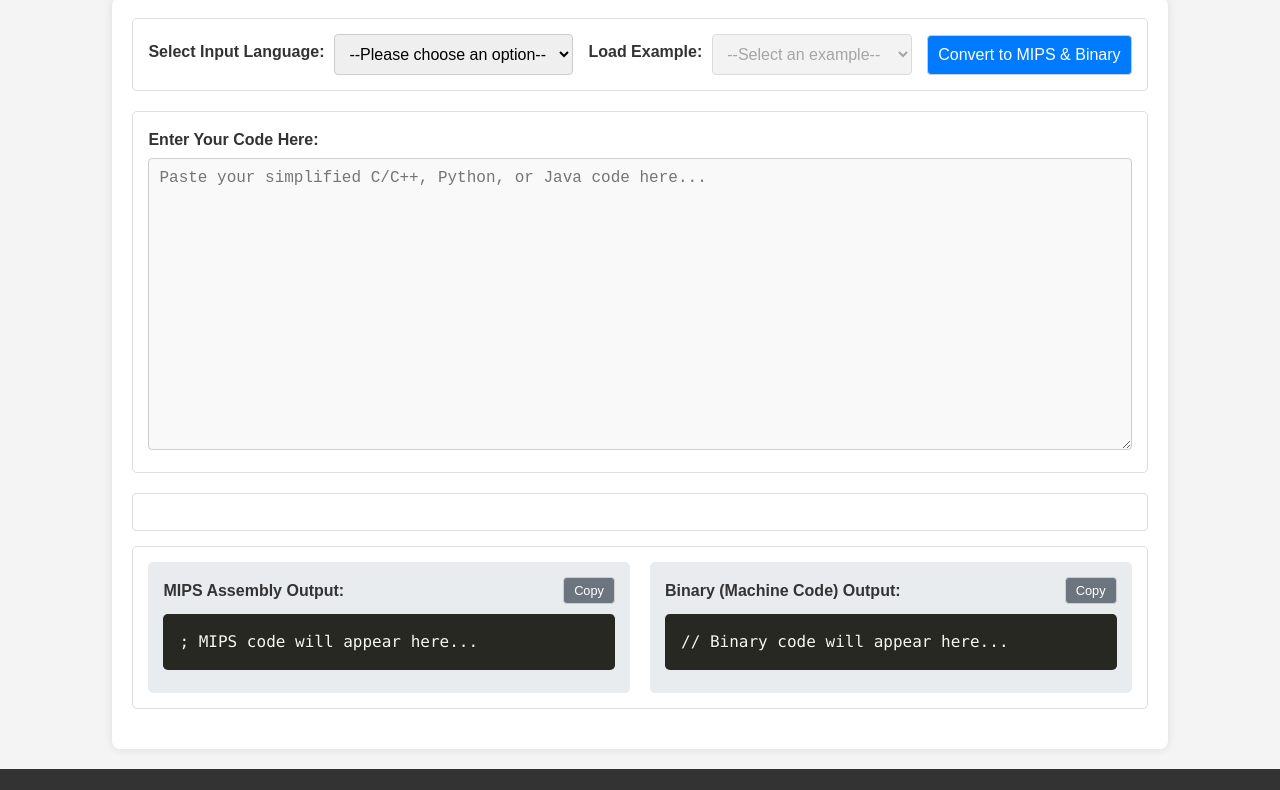
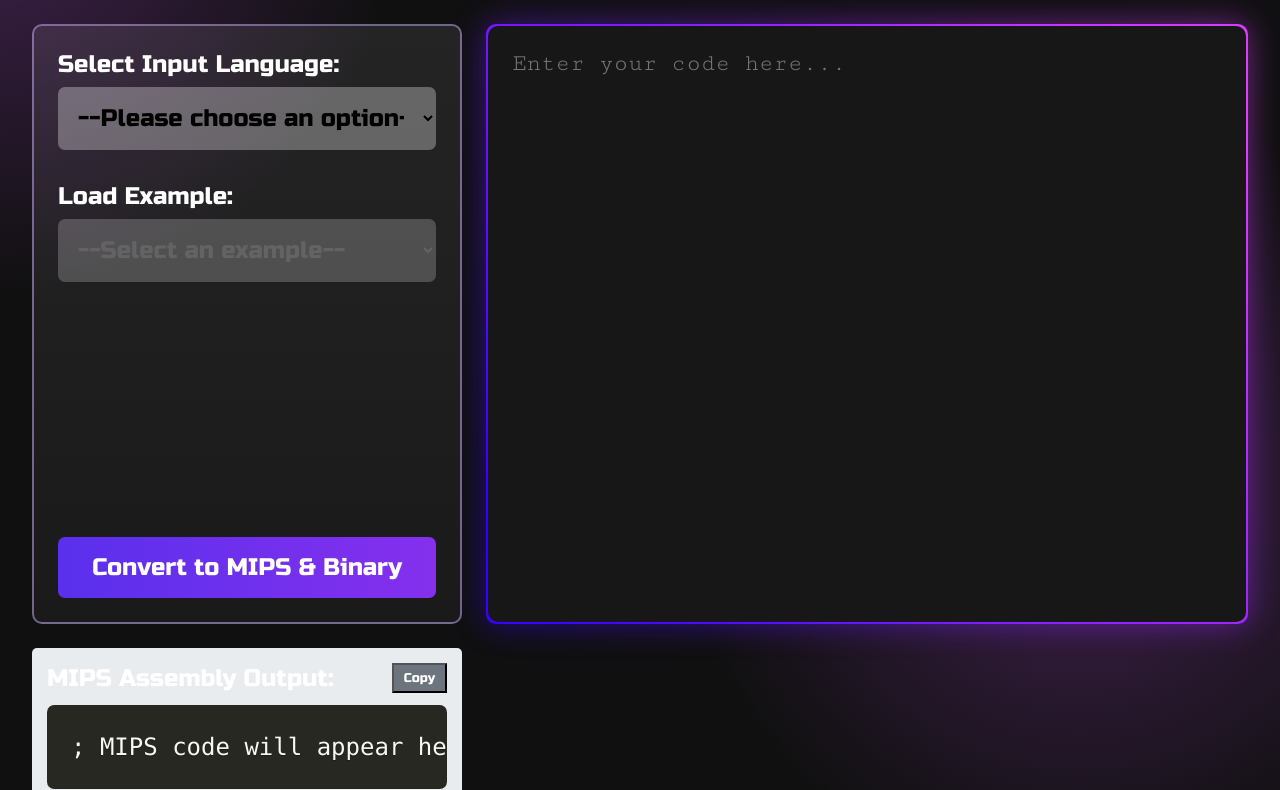
Before and after one commit to controlplusn/code-to-mips-binary-converter, a plain HTML site: page index.html in a window 1280 px wide. Shown: the part 105-895 px from the top of the page. Drawn offline with nearby package versions, Linux system fonts and the light colour scheme.

Commit message:
Updated styles for home page

```diff
--- a/index.html
+++ b/index.html
@@ -11,12 +11,15 @@
 </head>
 
 <body>
+    <div class="glow"></div>
+    <div class="glow right"></div>
     <header>
         <h1>Code to MIPS & Binary Converter</h1>
     </header>
 
     <main>
         <section class="controls-section">
+            <div class="control-group-wrapper">
                 <div class="control-group">
                     <label for="language-select">Select Input Language:</label>
                     <select id="language-select" name="language-select">
@@ -33,18 +36,15 @@
                         <!-- Examples will be populated by JS -->
                     </select>
                 </div>
-            <button id="convert-btn">Convert to MIPS & Binary</button>
+            </div>
+            <button id="convert-btn" class="convert-btn">Convert to MIPS & Binary</button>
+
+            <p class="status-message" id="status-message"></p>
         </section>
 
         <section class="input-section">
-            <label for="code-input">Enter Your Code Here:</label>
             <!-- For Prism.js, the textarea might be hidden and a pre/code block used for display -->
-            <textarea id="code-input" class="language-none" rows="15"
-                placeholder="Paste your simplified C/C++, Python, or Java code here..."></textarea>
-        </section>
-
-        <section class="status-section">
-            <p id="status-message"></p>
+            <textarea id="code-input" class="language-none" rows="15" placeholder="Enter your code here..."></textarea>
         </section>
 
         <section class="output-section">
@@ -61,7 +61,7 @@
                     <button class="copy-btn" data-target="binary-output">Copy</button>
                 </div>
                 <pre><code id="binary-output" class="language-none">// Binary code will appear here...</code></pre>
-                <!-- Binary might not have a standard Prism language, so 'none' or custom -->
+                <!-- Binary might not have a standard Prism language, so '' or custom -->
             </div>
         </section>
     </main>
--- a/style.css
+++ b/style.css
@@ -1,87 +1,214 @@
+@import url('https://fonts.googleapis.com/css2?family=Cutive+Mono&family=Russo+One&display=swap');
+
+:root {
+    /* Colors */
+    --clr-bg: #101011;
+    --clr-fg: #171717;
+    --clr-glow: #CE52FF;
+    --clr-border: #C9ADF980;
+    --clr-text: #FFFFFF;
+    --clr-text-dark: #F3F3F3;
+    --clr-select: #FFFFFF4D;
+
+    /* Gradients */
+    --grad-selection: linear-gradient(#D9D9D91A, #7373731A);
+    --grad-selection-border: conic-gradient(to right, #C9ADF9, #8865CE);
+    --grad-input-border: #2F00FF, #DF3FFF, #2F00FF;
+    --grad-button: linear-gradient(to right, #5930ED, #8530ED);
+    --grad-glow: linear-gradient(to right, #9D41FF, #CE52FF);
+
+    /* Fonts */
+    --font-family-1: "Russo One", sans-serif;
+    --font-family-2: "Cutive Mono", monospace;
+
+    --font-weight: 400;
+    --font-style: normal;
+
+    --font-sm: 22px;
+    --font-base: 24px;
+    --font-lg: 28px;
+    --font-2xl: 48px;
+
+    --font-russo-300: var(--font-style) var(--font-weight) var(--font-sm) var(--font-family-1);
+    --font-russo-400: var(--font-style) var(--font-weight) var(--font-base) var(--font-family-1);
+    --font-russo-500: var(--font-style) var(--font-weight) var(--font-lg) var(--font-family-1);
+    --font-russo-700: var(--font-style) var(--font-weight) var(--font-2xl) var(--font-family-1);
+
+    --font-cutive: var(--font-style) var(--font-weight) var(--font-base) var(--font-family-2);
+
+    /* Spacing */
+    --spacing-0-5: 8px;
+    --spacing-1: 16px;
+    --spacing-2: 24px;
+    --spacing-3: 32px;
+    --spacing-4: 40px;
+
+    /* Sizes */
+    --rounded-xs: 7px;
+    --rounded-sm: 10px;
+
+    /* Transitions */
+    --transition-duration: 300ms;
+    --transition-timing-function: ease;
+}
+
+/* CSS Resets */
+*,
+*::before,
+*::after {
+    box-sizing: border-box;
+}
+
+* {
+    margin: 0;
+    padding: 0;
+    font: inherit;
+}
+
+html {
+    color-scheme: dark light;
+}
+
+
 /* General Body Styles */
 body {
-    font-family: Arial, sans-serif;
-    line-height: 1.6;
-    margin: 0;
-    padding: 0;
-    background-color: #f4f4f4;
-    color: #333;
-    display: flex;
-    flex-direction: column;
-    min-height: 100vh; /* Ensure footer stays at bottom */
+    font: var(--font-russo-400);
+    background-color: var(--clr-bg);
+    color: var(--clr-text);
+    min-height: 100dvh;
+    padding: var(--spacing-3);
+}
+
+/* Glow Background */
+.glow {
+    position: fixed;
+    top: -400px;
+    left: -400px;
+    width: 800px;
+    aspect-ratio: 1;
+    background: radial-gradient(closest-side, var(--clr-glow), var(--clr-bg));
+    z-index: -1;
+    opacity: 0.25;
+}
+
+.glow.right {
+    inset: auto -200px -200px auto;
 }
 
 /* Header Styles */
 header {
-    background: #333;
-    color: #fff;
-    padding: 1rem 0;
+    font: var(--font-russo-700);
     text-align: center;
-}
-
-header h1 {
-    margin: 0;
-    font-size: 2rem;
+    margin-bottom: var(--spacing-4);
 }
 
 /* Main Content Area */
 main {
-    flex-grow: 1; /* Allow main to grow and push footer down */
-    padding: 20px;
-    max-width: 1200px;
-    margin: 20px auto;
-    background-color: #fff;
-    box-shadow: 0 0 10px rgba(0,0,0,0.1);
-    border-radius: 8px;
+    display: grid;
+    grid-template-areas:
+        'control input'
+        'output output';
+    grid-template-columns: 430px 1fr;
+    grid-template-rows: repeat(2, 600px);
+    gap: var(--spacing-2);
 }
 
 /* Section Styling */
-section {
-    margin-bottom: 20px;
-    padding: 15px;
-    border: 1px solid #ddd;
-    border-radius: 5px;
+
+.controls-section {
+    position: relative;
+    grid-area: control;
+    display: flex;
+    flex-direction: column;
+    justify-content: space-between;
+    align-items: center;
+    background: var(--grad-selection);
+    border: 2px solid var(--clr-border);
+    border-radius: var(--rounded-sm);
+    padding: var(--spacing-2);
 }
 
-.controls-section {
+.control-group-wrapper {
     display: flex;
-    flex-wrap: wrap; /* Allow items to wrap on smaller screens */
-    justify-content: space-between;
-    align-items: center;
-    gap: 15px; /* Spacing between items */
+    flex-direction: column;
+    gap: var(--spacing-3);
 }
 
 .control-group {
     display: flex;
-    align-items: center;
-    gap: 10px;
+    flex-direction: column;
+    gap: var(--spacing-0-5);
 }
 
-/* Form Elements Styling */
-label {
-    display: block;
-    margin-bottom: 5px;
-    font-weight: bold;
+.control-group>select {
+    padding: var(--spacing-1);
+    background-color: var(--clr-select);
+    border-radius: var(--rounded-xs);
+    border: none;
+    width: 100%;
 }
 
-select,
-textarea,
-button {
-    padding: 10px;
-    border: 1px solid #ccc;
-    border-radius: 4px;
-    font-size: 1rem;
+.convert-btn {
+    width: 100%;
+    padding: var(--spacing-1);
+    border: none;
+    border-radius: var(--rounded-xs);
+    background-image: var(--grad-button);
 }
 
-select {
-    min-width: 200px; /* Ensure select is not too small */
+.input-section {
+    position: relative;
+    display: flex;
+    flex-direction: column;
+    font: var(--font-cutive);
+    padding: 2px;
+}
+
+@property --angle {
+    syntax: "<angle>";
+    initial-value: 0deg;
+    inherits: false;
+}
+
+.input-section::before,
+.input-section::after {
+    content: '';
+    position: absolute;
+    inset: 0;
+    margin: auto;
+    width: 100%;
+    height: 100%;
+    background: var(--grad-input-border);
+    background: conic-gradient(from var(--angle), var(--grad-input-border));
+    border-radius: var(--rounded-sm);
+    z-index: -1;
+    animation: 3s spin linear infinite;
+}
+
+@keyframes spin {
+    from {
+        --angle: 0deg;
+    }
+
+    to {
+        --angle: 360deg;
+    }
+}
+
+.input-section::after {
+    filter: blur(16px);
+    opacity: 0.5;
 }
 
 textarea {
     width: 100%;
-    box-sizing: border-box; /* Include padding and border in element's total width and height */
-    font-family: 'Courier New', Courier, monospace; /* Monospaced font for code */
-    background-color: #f9f9f9;
+    height: 100%;
+    padding: var(--spacing-2);
+    outline: none;
+    border: none;
+    border-radius: var(--rounded-sm);
+    background-color: var(--clr-fg);
+    resize: none;
 }
 
 button {
@@ -95,13 +222,6 @@ button:hover {
     background-color: #4cae4c;
 }
 
-#convert-btn {
-    background-color: #007bff;
-}
-
-#convert-btn:hover {
-    background-color: #0056b3;
-}
 
 .copy-btn {
     background-color: #6c757d;
@@ -116,12 +236,14 @@ button:hover {
 /* Output Section Styling */
 .output-section {
     display: flex;
-    flex-direction: column; /* Stack output areas vertically on small screens */
+    flex-direction: column;
+    /* Stack output areas vertically on small screens */
     gap: 20px;
 }
 
 .output-area {
-    flex: 1; /* Allow output areas to share space */
+    flex: 1;
+    /* Allow output areas to share space */
     background-color: #e9ecef;
     padding: 15px;
     border-radius: 5px;
@@ -135,65 +257,42 @@ button:hover {
 }
 
 .output-header label {
-    margin-bottom: 0; /* Remove bottom margin for label in header */
+    margin-bottom: 0;
+    /* Remove bottom margin for label in header */
 }
 
 pre {
-    background: #2d2d2d; /* Dark background for code blocks */
-    color: #f8f8f2;     /* Light text for code blocks */
+    background: #2d2d2d;
+    /* Dark background for code blocks */
+    color: #f8f8f2;
+    /* Light text for code blocks */
     padding: 15px;
     border-radius: 4px;
-    overflow-x: auto;   /* Allow horizontal scrolling for long lines */
-    white-space: pre-wrap; /* Wrap long lines */
-    word-wrap: break-word; /* Break words if necessary */
+    overflow-x: auto;
+    /* Allow horizontal scrolling for long lines */
+    white-space: pre-wrap;
+    /* Wrap long lines */
+    word-wrap: break-word;
+    /* Break words if necessary */
     font-family: 'Courier New', Courier, monospace;
     font-size: 0.9rem;
 }
 
 code {
-    display: block; /* Ensure code block takes full width of pre */
+    display: block;
+    /* Ensure code block takes full width of pre */
 }
 
 /* Status Message Styling */
-.status-section {
-    padding: 10px;
-    margin-bottom: 15px;
-    border-radius: 4px;
+.status-message {
+    position: absolute;
+    bottom: 100px;
+    margin: auto;
+    pointer-events: none;
+    z-index: 2;
 }
 
 #status-message {
     text-align: center;
     font-weight: bold;
 }
-
-/* Footer Styles */
-footer {
-    text-align: center;
-    padding: 1rem 0;
-    background: #333;
-    color: #fff;
-    margin-top: auto; /* Pushes footer to the bottom */
-}
-
-/* Responsive Design Adjustments */
-@media (min-width: 768px) {
-    .output-section {
-        flex-direction: row; /* Arrange output areas side-by-side on larger screens */
-    }
-}
-
-@media (max-width: 600px) {
-    .controls-section {
-        flex-direction: column;
-        align-items: stretch; /* Make control items take full width */
-    }
-
-    select,
-    #convert-btn {
-        width: 100%;
-    }
-
-    header h1 {
-        font-size: 1.5rem;
-    }
-}
```
Also changed, not shown: script.js (+16 -17 lines). Lines whose indentation alone changed are shown as unchanged.
